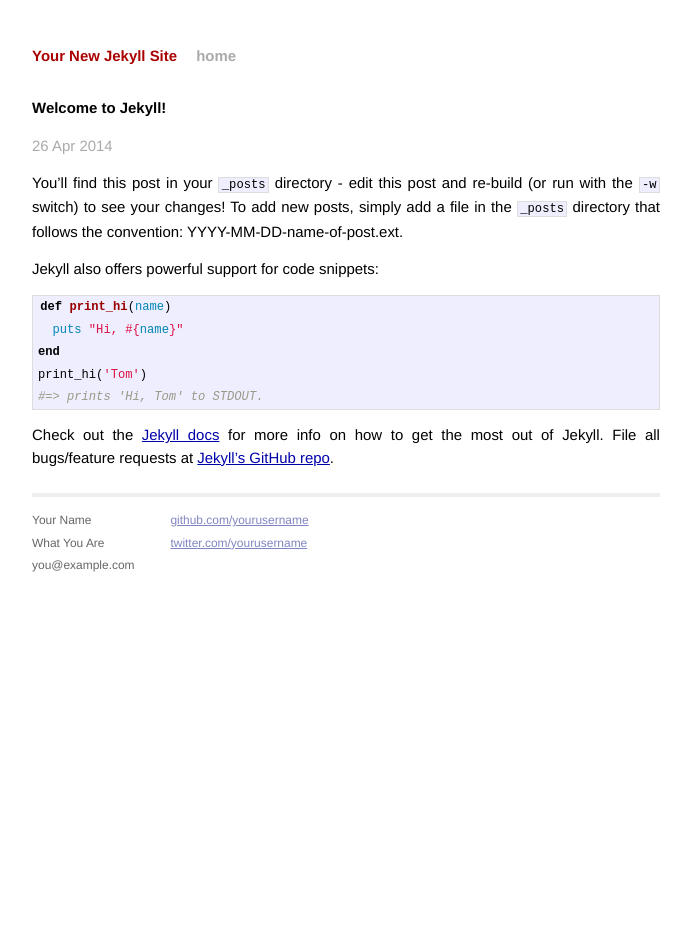
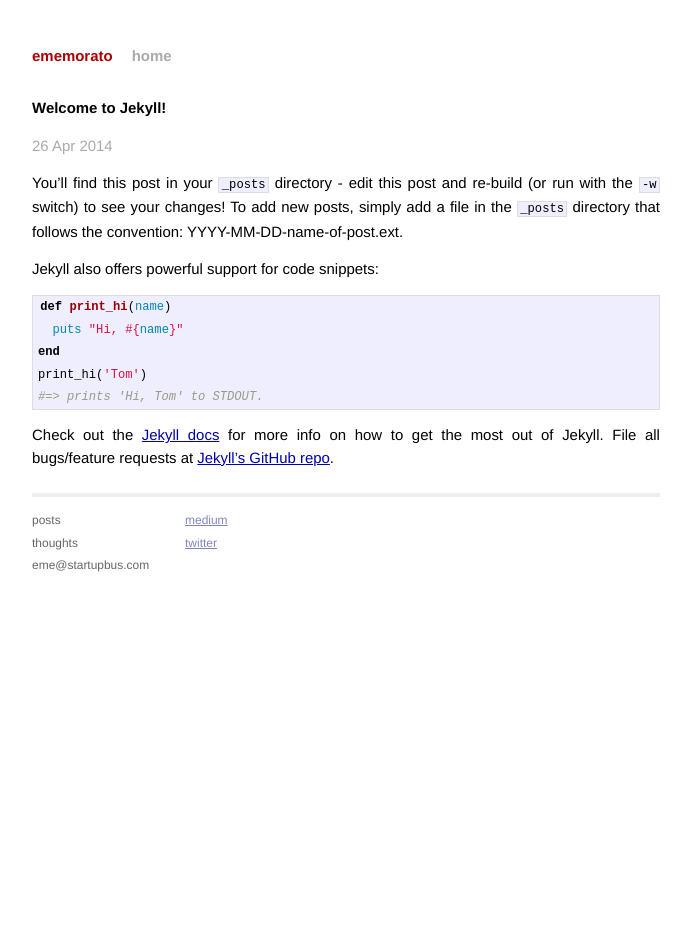
Before and after one commit to ememorato/ememorato.github.io, a Jekyll site: the page built from _posts/2014-04-26-welcome-to-jekyll.markdown, in a window 1280 px wide. Shown: the whole page, without its empty margins (294-985 px from the left). Built offline with Jekyll 4.4.1, drawn with Linux system fonts in a browser that asks for light colours; Markdown is read by kramdown in place of the engine named in the settings.

Commit message:
Updates to blog site

```diff
--- a/_config.yml
+++ b/_config.yml
@@ -1,3 +1,3 @@
-name: Your New Jekyll Site
+name: ememorato
 markdown: redcarpet
 pygments: true
--- a/_layouts/default.html
+++ b/_layouts/default.html
@@ -26,15 +26,15 @@
           <div class="footer">
             <div class="contact">
               <p>
-                Your Name<br />
-                What You Are<br />
-                you@example.com
+                posts<br />
+                thoughts<br />
+                eme@startupbus.com
               </p>
             </div>
             <div class="contact">
               <p>
-                <a href="https://github.com/yourusername">github.com/yourusername</a><br />
-                <a href="https://twitter.com/yourusername">twitter.com/yourusername</a><br />
+                <a href="http://medium.com/@ememorato">medium</a><br />
+                <a href="https://twitter.com/ememorato">twitter</a><br />
               </p>
             </div>
           </div>
--- a/_posts/2014-04-26-bienvenida.markdown
+++ b/_posts/2014-04-26-bienvenida.markdown
@@ -4,3 +4,7 @@ title: "Hola"
 date: 2014-04-26
 categories: blogposts
 ---
+
+# Primer Post
+
+This is kind of a [big deal](http://www.ememorato.me).
--- a/index.html
+++ b/index.html
@@ -1,6 +1,6 @@
 ---
 layout: default
-title: Your New Jekyll Site
+title: ememorato
 ---
 
 <div id="home">
```
